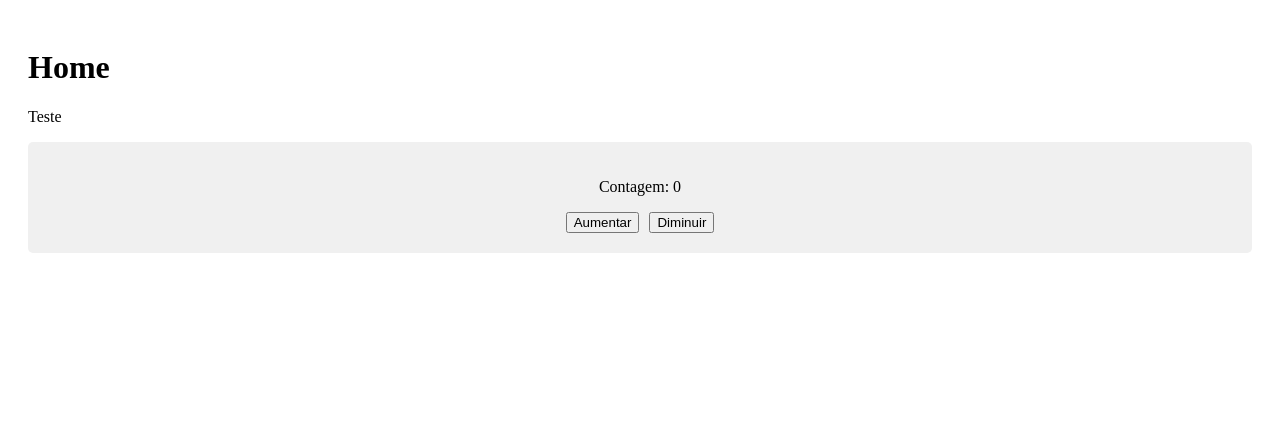
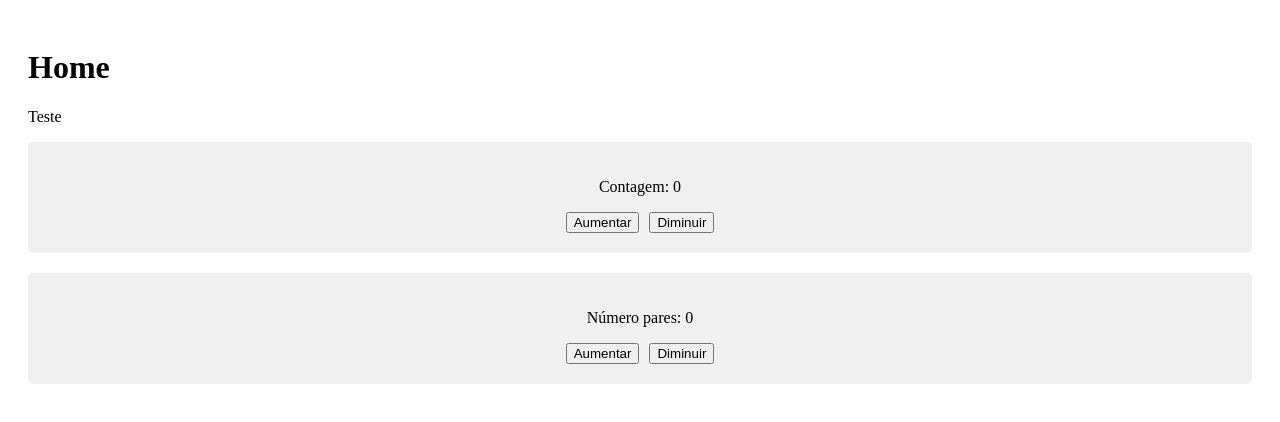
Before and after one commit to pedrogarcia8/test-code-review-front, a React (Vite) app: page / in a window 1280 px wide. Shown: the top 422 px of the page. Built offline with nearby package versions, Linux system fonts and the light colour scheme.

Commit message:
Feature/Home2: Add even numbers

```diff
--- a/src/pages/Home.tsx
+++ b/src/pages/Home.tsx
@@ -2,6 +2,7 @@ import React from 'react';
 
 const Home: React.FC = () => {
   const [count, setCount] = React.useState(0);
+  const [evenNumbers, setEvenNumbers] = React.useState(0);
 
   return (
     <div style={{ padding: '20px', color: '#000' }}>
@@ -14,6 +15,13 @@ const Home: React.FC = () => {
           <button onClick={() => setCount(count - 1)}>Diminuir</button>
         </div>
       </div>
+      <div style={{ display: 'flex', justifyContent: 'center', backgroundColor: '#f0f0f0', padding: '20px', borderRadius: '5px', flexDirection: 'column', alignItems: 'center', marginTop: '20px' }}>
+        <p>Número pares: {evenNumbers}</p>
+        <div style={{ display: 'flex', gap: '10px' }}>
+          <button onClick={() => setEvenNumbers(evenNumbers + 2)}>Aumentar</button>
+          <button onClick={() => setEvenNumbers(evenNumbers - 2)}>Diminuir</button>
+        </div>
+      </div>
     </div>
   );
 };
```
